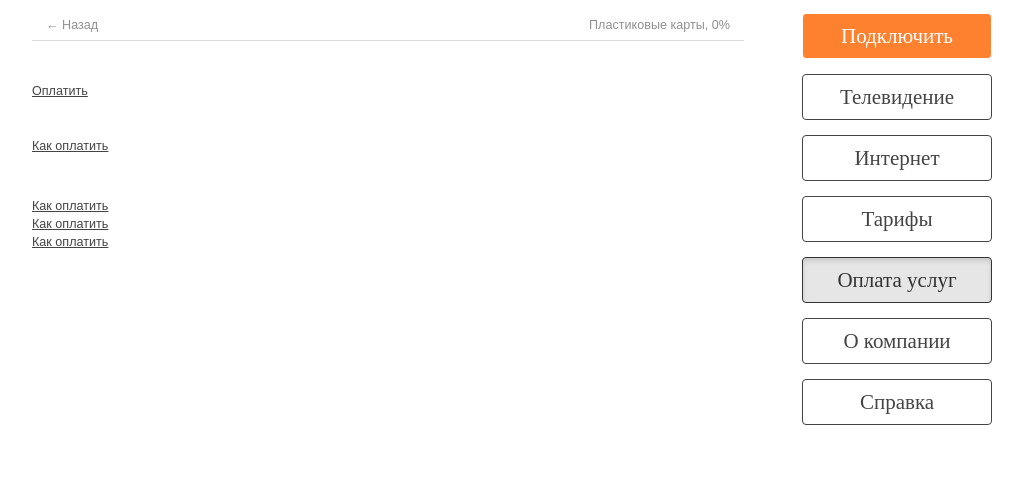
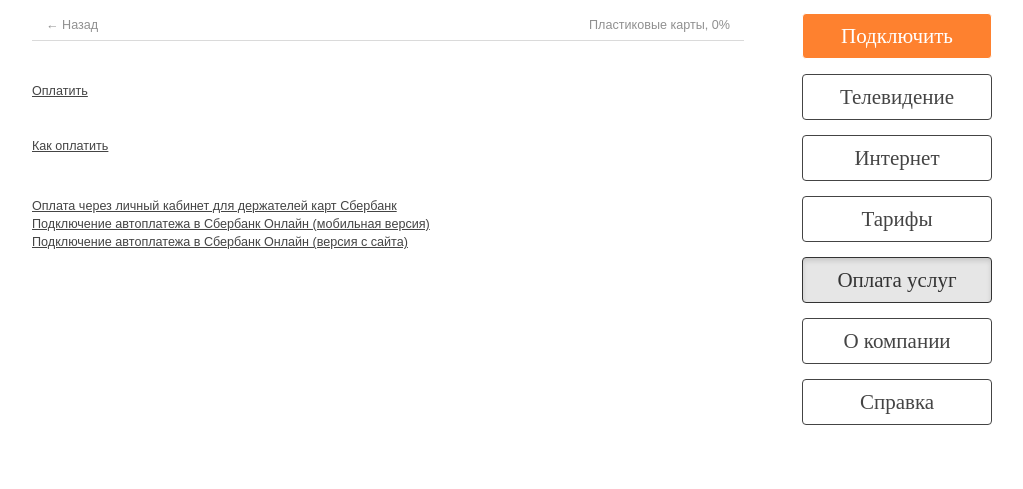
Before and after one commit to beebikun/www-foxy, a Django app: a page that uses templates/client/payment-card.html in a window 1280 px wide. Shown: the part 179-668 px from the top of the page, without its empty margins (128-1151 px from the left). Run offline with Django 3.2, Linux system fonts and the light colour scheme; tables that the repository leaves empty hold one stand-in row (values such as "Sample post"); parts of the project's set-up code (start-up, migrations or seed data) failed here and were passed over; some libraries are stand-ins or nearby versions; some web fonts are replaced.

Commit message:
Изменение названий ссылок на сбербанк онлайн

```diff
--- a/templates/client/payment-card.html
+++ b/templates/client/payment-card.html
@@ -73,17 +73,17 @@
                     {{ payment.hint_line|safe }}
                     <div>
                         <a class="how-play-btn" href="http://tlvx.ru/!/sberbank_online">
-                        Как оплатить
+                        Оплата через личный кабинет для держателей карт Сбербанк
                         </a>
                     </div>
                     <div>
                         <a class="how-play-btn" href="http://tlvx.ru/!/sberbank_avtoplateg">
-                        Как оплатить
+                        Подключение автоплатежа в Сбербанк Онлайн (мобильная версия)
                         </a>
                     </div>
                     <div>
                         <a class="how-play-btn" href="http://tlvx.ru/!/sberbank_online">
-                        Как оплатить
+                        Подключение автоплатежа в Сбербанк Онлайн (версия с сайта)
                         </a>
                     </div>
                  </div>
```
